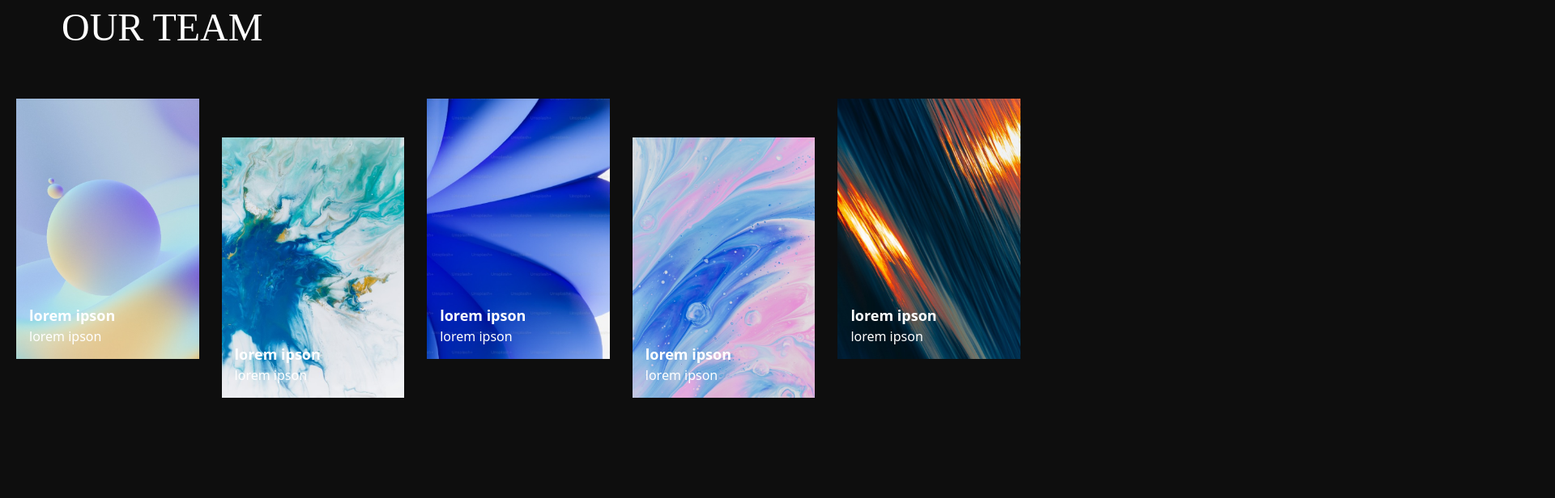
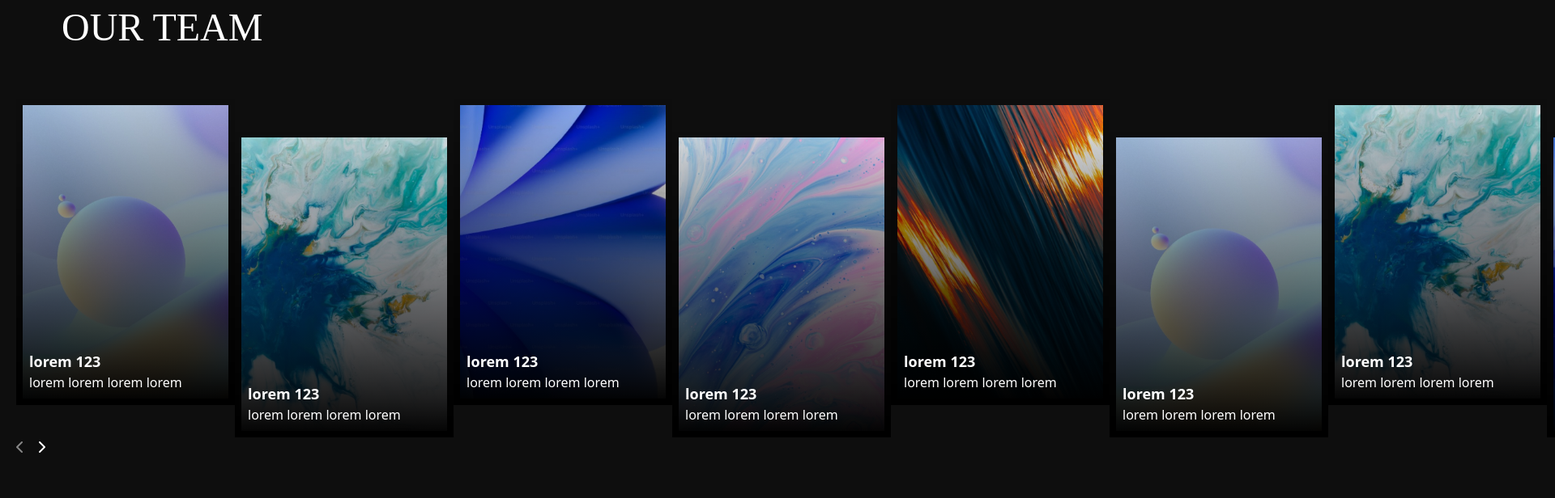
Before and after one commit to UlugbekAtakhanov/axioma2, a React (Vite) app: page / in a window 1280 px wide. Shown: the part 5060-5676 px from the top of the page at 81% size, 1920 px wide, since content can reach past the window. Built offline with nearby package versions, Linux system fonts and the light colour scheme; a web font is replaced by a local one.

Commit message:
July8 21:32

```diff
--- a/package.json
+++ b/package.json
@@ -16,7 +16,8 @@
     "framer-motion": "^10.12.18",
     "react": "^18.2.0",
     "react-dom": "^18.2.0",
-    "react-router-dom": "^6.14.0"
+    "react-router-dom": "^6.14.0",
+    "swiper": "^10.0.4"
   },
   "devDependencies": {
     "@types/react": "^18.0.37",
--- a/src/components/home-page/Container5.tsx
+++ /dev/null
@@ -1,58 +0,0 @@
-
-import t1 from "../../assets/t1.png"
-import t2 from "../../assets/t2.png"
-import t3 from "../../assets/t3.png"
-import t4 from "../../assets/t4.png"
-import t5 from "../../assets/t5.png"
-
-const Container5 = () => {
-    return (
-        <div className="main-container py-[80px]">
-
-            <div className="text-white mb-16 ml-14">
-                <h1 className="saira text-5xl">OUR TEAM</h1>
-            </div>
-
-            <div className="flex items-start gap-7">
-                <div className="relative">
-                    <img className="w-full" src={t1} alt="img" />
-                    <div className="text-white absolute inset-0 flex flex-col justify-end p-4">
-                        <p className="text-lg font-semibold">lorem ipson</p>
-                        <p>lorem ipson</p>
-                    </div>
-                </div>
-                <div className="relative mt-12">
-                    <img className="w-full" src={t2} alt="img" />
-                    <div className="text-white absolute inset-0 flex flex-col justify-end p-4">
-                        <p className="text-lg font-semibold">lorem ipson</p>
-                        <p>lorem ipson</p>
-                    </div>
-                </div>
-                <div className="relative">
-                    <img className="w-full" src={t3} alt="img" />
-                    <div className="text-white absolute inset-0 flex flex-col justify-end p-4">
-                        <p className="text-lg font-semibold">lorem ipson</p>
-                        <p>lorem ipson</p>
-                    </div>
-                </div>
-                <div className="relative mt-12">
-                    <img className="w-full" src={t4} alt="img" />
-                    <div className="text-white absolute inset-0 flex flex-col justify-end p-4">
-                        <p className="text-lg font-semibold">lorem ipson</p>
-                        <p>lorem ipson</p>
-                    </div>
-                </div>
-                <div className="relative">
-                    <img className="w-full" src={t5} alt="img" />
-                    <div className="text-white absolute inset-0 flex flex-col justify-end p-4">
-                        <p className="text-lg font-semibold">lorem ipson</p>
-                        <p>lorem ipson</p>
-                    </div>
-                </div>
-            </div>
-
-        </div>
-    )
-}
-
-export default Container5
--- a/src/components/home-page/container2/Container2.tsx
+++ b/src/components/home-page/container2/Container2.tsx
@@ -34,7 +34,7 @@ const Container2 = () => {
             <div className="flex ml-14 mb-12 items-start">
                 <ul className="flex-1 py-[50vh]">
                     {arr.map((item) => (
-                        <li key={item.id}>
+                        <li key={item.id} className="">
                             <List itemId={item.id} setIsInViewId={setIsInViewId}>
                                 {item.title}
                             </List>
--- /dev/null
+++ b/src/components/home-page/container5/Container5.tsx
@@ -0,0 +1,74 @@
+
+import { useState } from "react"
+import { motion } from "framer-motion"
+
+import t1 from "../../../assets/t1.png"
+import t2 from "../../../assets/t2.png"
+import t3 from "../../../assets/t3.png"
+import t4 from "../../../assets/t4.png"
+import t5 from "../../../assets/t5.png"
+
+const list = [
+    { id: 1, img: t1, title: "lorem 123", desc: "lorem lorem lorem lorem", position: false },
+    { id: 2, img: t2, title: "lorem 123", desc: "lorem lorem lorem lorem", position: true },
+    { id: 3, img: t3, title: "lorem 123", desc: "lorem lorem lorem lorem", position: false },
+    { id: 4, img: t4, title: "lorem 123", desc: "lorem lorem lorem lorem", position: true },
+    { id: 5, img: t5, title: "lorem 123", desc: "lorem lorem lorem lorem", position: false },
+    { id: 1, img: t1, title: "lorem 123", desc: "lorem lorem lorem lorem", position: true },
+    { id: 2, img: t2, title: "lorem 123", desc: "lorem lorem lorem lorem", position: false },
+    { id: 3, img: t3, title: "lorem 123", desc: "lorem lorem lorem lorem", position: true },
+    { id: 4, img: t4, title: "lorem 123", desc: "lorem lorem lorem lorem", position: false },
+    { id: 5, img: t5, title: "lorem 123", desc: "lorem lorem lorem lorem", position: true },
+]
+
+const Container5 = () => {
+    const [count, setCount] = useState(0)
+    const [arr, setArr] = useState(list)
+
+    const prevHandler = () => {
+        setCount(prev => prev - 100)
+        const newArr = arr.map(item => ({ ...item, position: !item.position }))
+        setArr(newArr)
+    }
+
+    const nextHandler = () => {
+        setCount(prev => prev + 100)
+        const newArr = arr.map(item => ({ ...item, position: !item.position }))
+        setArr(newArr)
+    }
+
+    return (
+        <div className="main-container py-[80px]">
+
+            <div className="text-white mb-16 ml-14">
+                <h1 className="saira text-5xl">OUR TEAM</h1>
+            </div>
+
+            <div className="w-[270px]">
+                <motion.div className="flex items-start w-screen">
+                    {arr.map((item, index) => (
+                        <motion.div animate={{
+                            translateX: `-${count}%`,
+                            translateY: item.position ? 40 : 0
+                        }} transition={{ type: "spring" }} key={index}
+                            className="relative shrink-0 w-[270px] p-2">
+                            <img className="w-full" src={item.img} alt="img" />
+                            <div className="text-white absolute inset-0 bg-gradient-to-t from-black flex flex-col justify-end p-4">
+                                <p className="text-lg font-semibold">{item.title}</p>
+                                <p>{item.desc}</p>
+                            </div>
+                        </motion.div>
+                    ))}
+                </motion.div>
+            </div>
+
+            <div className="text-white space-x-4 mt-10">
+                <button disabled={count <= 0} onClick={prevHandler} className="cursor-pointer hover:text-white/50 disabled:text-white/50 disabled:cursor-auto"><i className="fa-solid fa-chevron-left"></i></button>
+                <button disabled={count >= (list.length - 1) * 100} onClick={nextHandler} className="cursor-pointer hover:text-white/50 disabled:text-white/50 disabled:cursor-auto"><i className="fa-solid fa-chevron-right"></i></button>
+            </div>
+
+        </div >
+    )
+}
+
+export default Container5
--- a/src/index.css
+++ b/src/index.css
@@ -2,9 +2,13 @@
 @tailwind components;
 @tailwind utilities;
 
+html {
+  scroll-behavior: smooth;
+}
 
 body {
   background: #0E0E0E;
+  overflow-x: hidden;
 }
 
 .main-container {
@@ -19,7 +23,11 @@ body {
 }
 
 ::-webkit-scrollbar {
-  width: 2px;
+  width: 3px;
+}
+
+::-webkit-scrollbar:hover {
+  width: 8px;
 }
 
 ::-webkit-scrollbar-track {
@@ -27,11 +35,7 @@ body {
 }
 
 ::-webkit-scrollbar-thumb {
-  background: lightgray;
-}
-
-::-webkit-scrollbar-thumbhover {
-  background: indigo;
+  background: yellow;
 }
 
 .saira {
--- a/src/pages/HomePage.tsx
+++ b/src/pages/HomePage.tsx
@@ -2,7 +2,7 @@ import Container1 from "../components/home-page/Container1"
 import Container2 from "../components/home-page/container2/Container2"
 import Container3 from "../components/home-page/Container3"
 import Container4 from "../components/home-page/Container4"
-import Container5 from "../components/home-page/Container5"
+import Container5 from "../components/home-page/container5/Container5"
 import Footer1 from "../components/home-page/Footer1"
 import Footer2 from "../components/home-page/Footer2"
 import Footer3 from "../components/home-page/Footer3"
```
Also changed, not shown: 1 other file (tests, documents, lock files or other folders).
